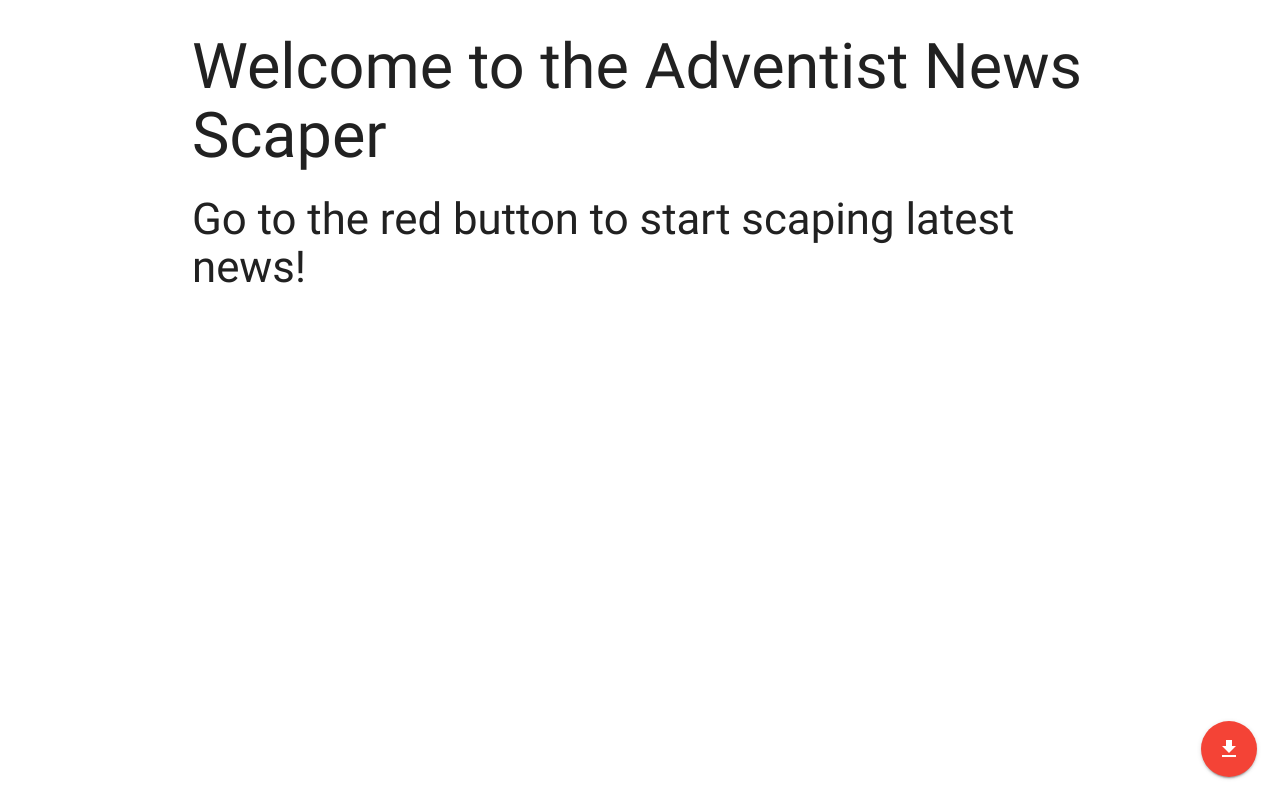
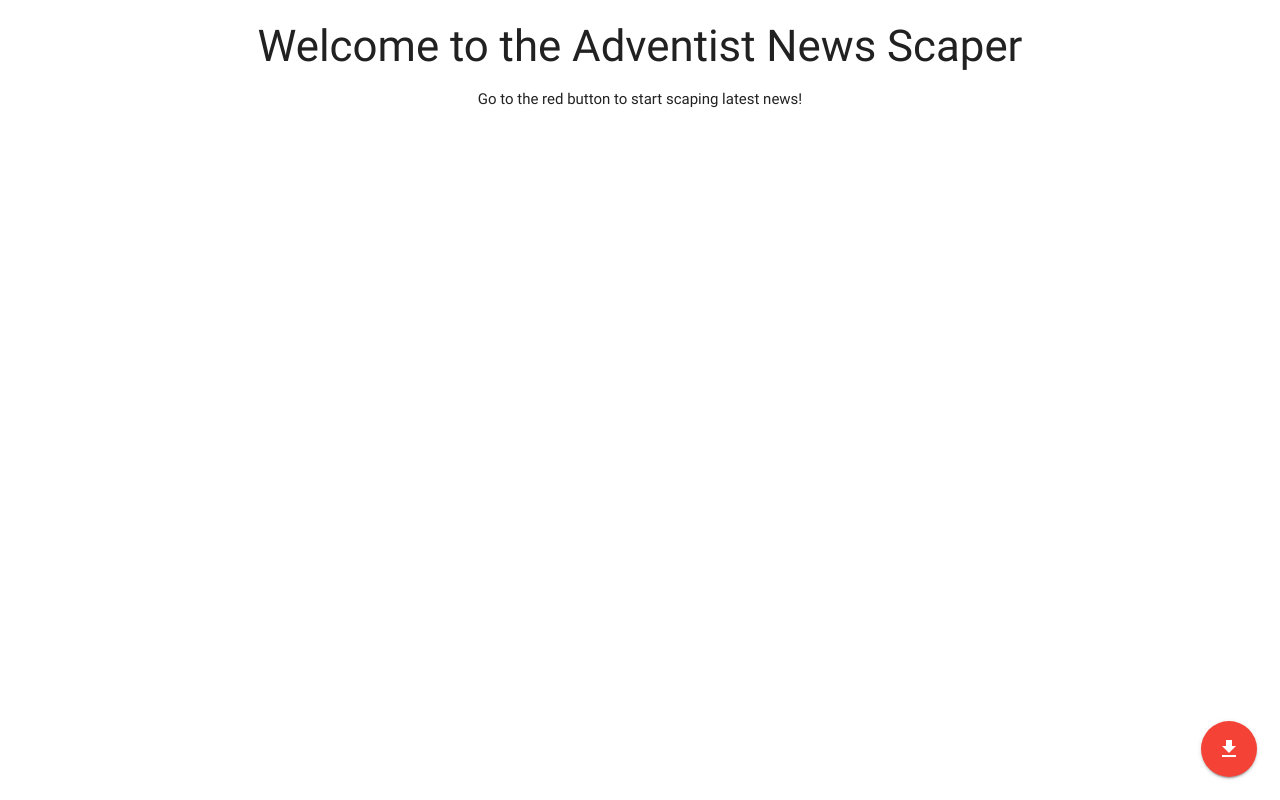
Before and after one commit to gbmahili/GBM-Article-Scraper, a website: page public/index.html in a window 1280 px wide. Drawn offline with nearby package versions, Linux system fonts and the light colour scheme.

Commit message:
centered the text in eleemnts

```diff
--- a/public/index.html
+++ b/public/index.html
@@ -12,8 +12,8 @@
 </head>
 <body>
     <div class="container">
-        <h1>Welcome to the Adventist News Scaper</h1>
-        <h3>Go to the red button to start scaping latest news!</h3>
+        <h3 class="center-align">Welcome to the Adventist News Scaper</h3>
+        <p class="center-align">Go to the red button to start scaping latest news!</p>
         <div class="row" id="allTheNews"></div>
 
     </div>
```
